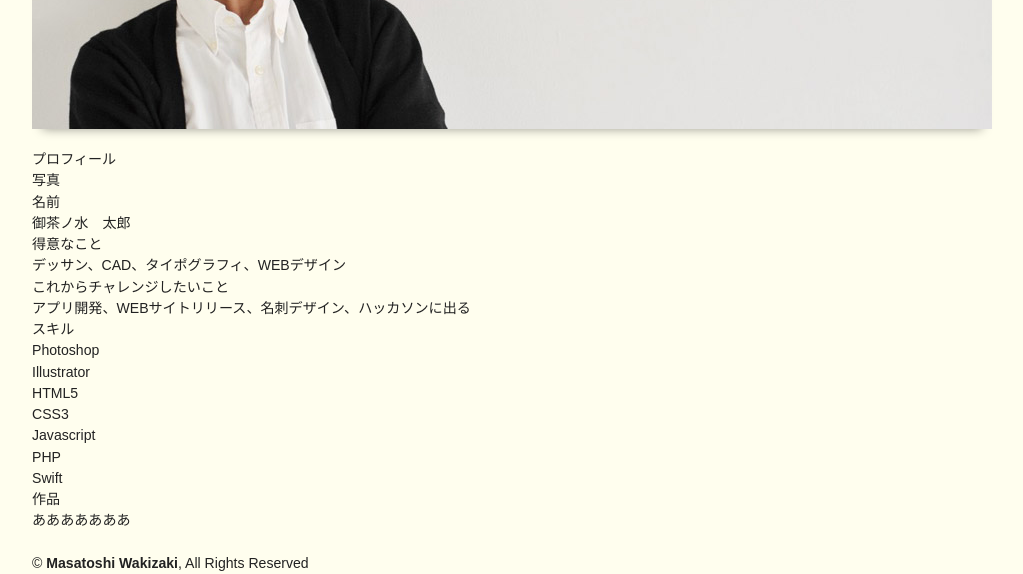
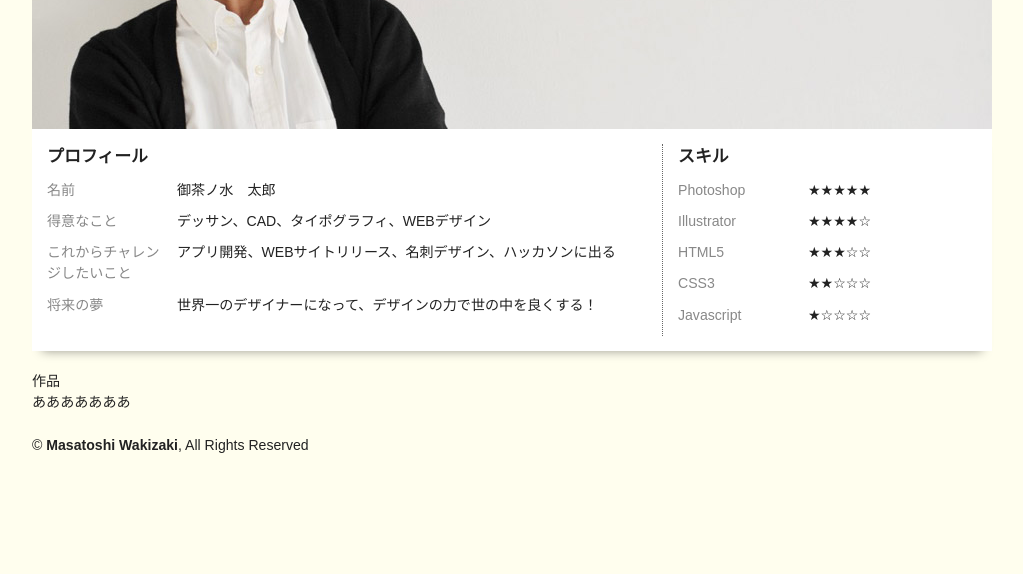
Before and after one commit to yjteach/hands-on_portfolio, a website: page develop/index.html in a window 1280 px wide. Shown: the part 333-907 px from the top of the page, without its empty margins (128-1151 px from the left). After the commit the page ends 800 px from the top, so only its background shows below. Drawn offline with Linux system fonts and the light colour scheme.

Commit message:
add Profile Style

```diff
--- a/develop/index.html
+++ b/develop/index.html
@@ -30,16 +30,16 @@
 
 
         <!-- トップイメージ -->
-        <section id="topImage" class="shadow">
+        <section id="topImage">
                 <h2>採用担当者さまに朗報です！<br>世界一のデザイナーを目指す<br><strong>御茶ノ水 太郎</strong>が就活始めました！</h2>
         </section>
         <!-- /トップイメージ -->
 
 
         <!-- プロフィール -->
-        <section id="profile">
+        <section id="profile" class="shadow clearfix">
+            <div class="leftArea">
                 <h2>プロフィール</h2>
-            <p>写真</p>
                 <dl>
                     <dt>名前</dt>
                     <dd>御茶ノ水　太郎</dd>
@@ -49,17 +49,26 @@
 
                     <dt>これからチャレンジしたいこと</dt>
                     <dd>アプリ開発、WEBサイトリリース、名刺デザイン、ハッカソンに出る</dd>
+
+                    <dt>将来の夢</dt>
+                    <dd>世界一のデザイナーになって、デザインの力で世の中を良くする！</dd>
                 </dl>
-            <h3>スキル</h3>
-            <ul>
-                <li>Photoshop</li>
-                <li>Illustrator</li>
-                <li>HTML5</li>
-                <li>CSS3</li>
-                <li>Javascript</li>
-                <li>PHP</li>
-                <li>Swift</li>
-            </ul>
+            </div>
+            <div class="rightArea">
+                <h2>スキル</h2>
+                <dl>
+                    <dt>Photoshop</dt>
+                    <dd>★★★★★</dd>
+                    <dt>Illustrator</dt>
+                    <dd>★★★★☆</dd>
+                    <dt>HTML5</dt>
+                    <dd>★★★☆☆</dd>
+                    <dt>CSS3</dt>
+                    <dd>★★☆☆☆</dd>
+                    <dt>Javascript</dt>
+                    <dd>★☆☆☆☆</dd>
+                </dl>
+            </div>
         </section>
         <!-- /プロフィール -->
 
--- a/scss/style.scss
+++ b/scss/style.scss
@@ -67,7 +67,6 @@ strong{
 #topImage {
     height: 400px;
     width: 960px;
-    margin-bottom: 20px;
     background-color: #fff;
     background-image: url("../images/topimage01.jpg");
 /*    display: table-cell;
@@ -89,6 +88,51 @@ strong{
 
 /* contents -------------------------- */
 
+/* profile -------------------------- */
+#profile{
+    width: 930px;
+    margin-bottom: 20px;
+    padding: 15px;
+    background-color: #fff;
+
+    h2{
+        font-size: 120%;
+        font-weight: bold;
+        margin-bottom: 10px;
+    }
+
+    dt{
+        float: left;
+        clear: left;
+        margin-bottom: 10px;
+        width: 120px;
+        color: #888;
+    }
+    dd{
+        float: left;
+        width: 470px;
+        padding-left: 10px;
+        margin-bottom: 10px;
+    }
+
+    .leftArea{
+        float: left;
+        width: 600px;
+    }
+
+    .rightArea{
+        float: right;
+        width: 299px;
+        border-left: 1px dotted #666;
+        padding-left: 15px;
+        margin-left: 15px;
+
+        dd{
+            width:auto;
+        }
+    }
+}
+
 
 
 /* footer -------------------------- */
```
Also changed, not shown: develop/css/style.css. Lines whose indentation alone changed are shown as unchanged.
